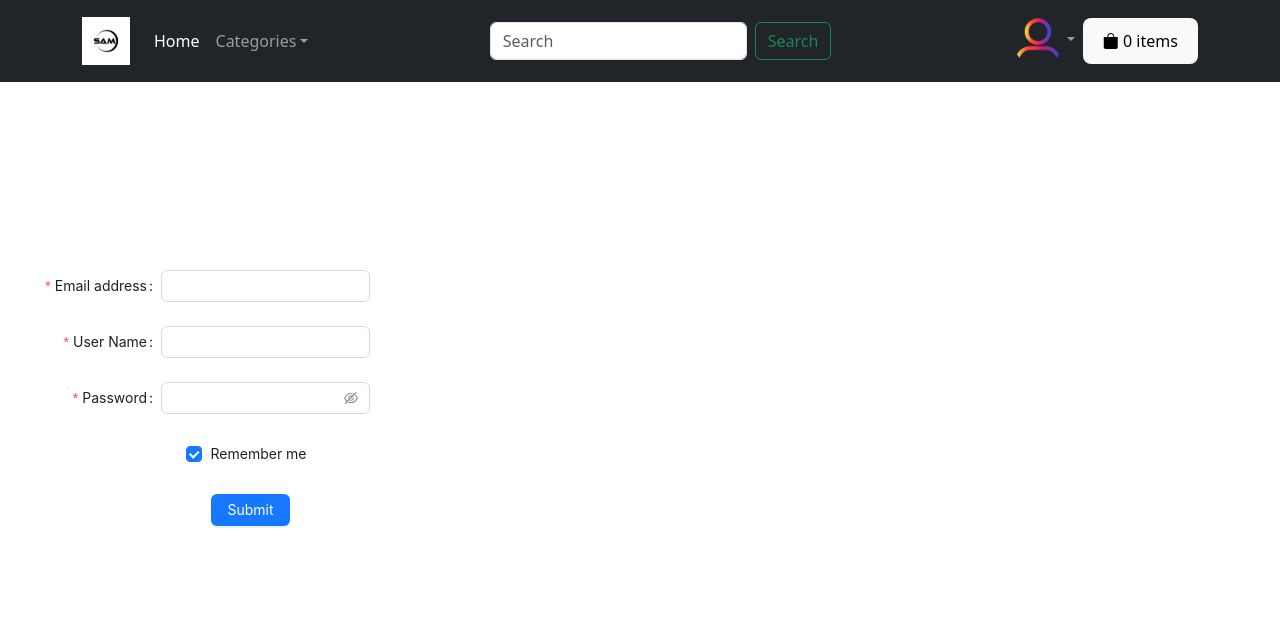
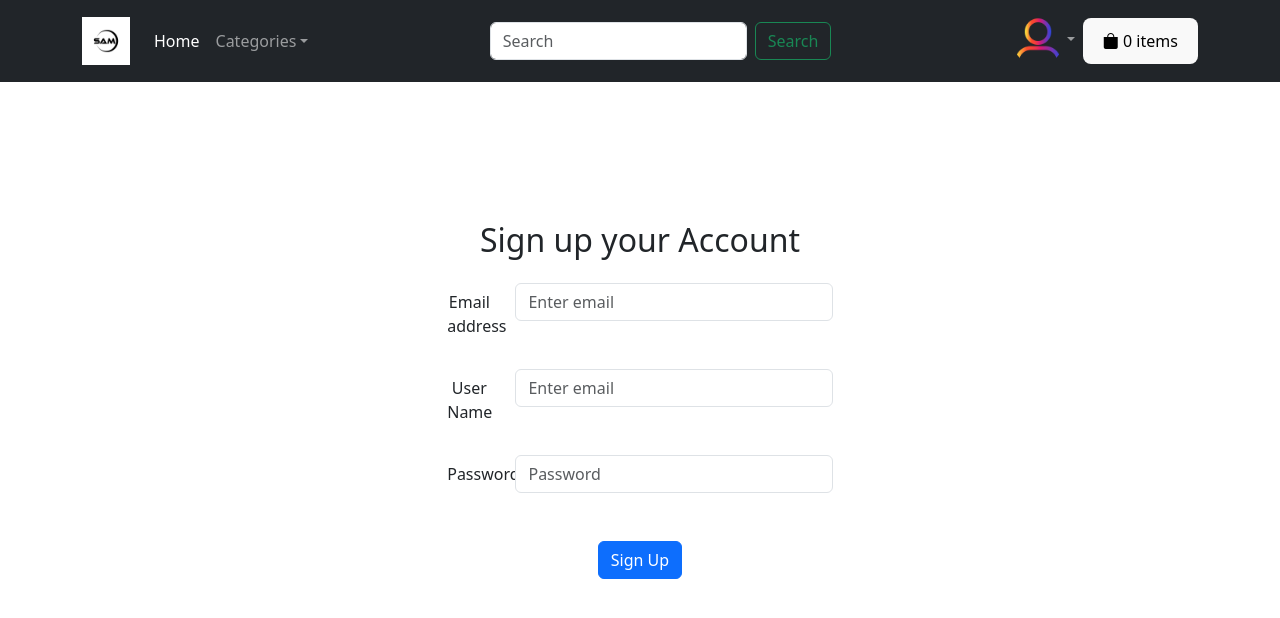
Before and after one commit to MeenaThirunaukkarasu/SAM-Shoppy-CLIENT, a React (Vite) app: page /signup in a window 1280 px wide. Shown: the top 618 px of the page. Built offline with nearby package versions, Linux system fonts and the light colour scheme; no server answers.

Commit message:
sign up fixed

```diff
--- a/src/pages/SignUpPage.jsx
+++ b/src/pages/SignUpPage.jsx
@@ -1,104 +1,66 @@
-import React from 'react';
-import { Form, Input, Checkbox, Button, message } from 'antd';
-import axios from 'axios';
-import { Link, useNavigate } from 'react-router-dom';
+import { useState } from "react";
+import axios from "axios";
+import { Link, useNavigate } from "react-router-dom";
 
-const API_URL = 'http://localhost:5005';
+const API_URL = "http://localhost:5005";
 
-const SignUpPage = () => {
+function SignUpPage() {
+  const [errorMessage, setErrorMessage] = useState(undefined);
+
   const navigate = useNavigate();
+  function signup(e) {
+    e.preventDefault();
+    const data = {
+      name: e.target.userName.value,
+      email: e.target.email.value,
+      password: e.target.password.value,
+    };
+    console.log(data);
+    axios
+      .post(`${API_URL}/auth/signup`, data)
+      .then((response) => {
+        console.log("signup  done successfully");
+        console.log("signup  done successfully", response.data);
+        navigate("/login");
+      })
+      .catch((error) => {
+        const errorDescription = error.response.data.message;
+        setErrorMessage(errorDescription);
+      });
+  }
+  return (
+    <div className="signup d-flex justify-content-center align-items-center ">
 
-  const onFinish = async (values) => {
-    try {
-      const response = await axios.post(`${API_URL}/auth/signup`, {
-        name: values.userName,
-        email: values.email,
-        password: values.password,
-      });
+      <form onSubmit={signup}>
+      <h2>Sign up your Account</h2>
+      <div className="form-group row  mt-4">
 
-      console.log('Signup done successfully', response.data);
-      message.success('Signup successful! Please proceed to login.');
-      navigate('/login');
-    } catch (error) {
-      const errorDescription = error.response?.data?.message || 'An unexpected error occurred.';
-      message.error(errorDescription);
-    }
-  };
+    <label htmlFor="exampleInputEmail1 " className="col-sm-2 col-form-label">Email address</label>
+     <div className="col-sm-10">
+     <input type="email" className="form-control" name="email" id="exampleInputEmail1" aria-describedby="emailHelp" placeholder="Enter email"/>
+  </div>
+  </div>
+  <div className="form-group row mt-4">
+    <label htmlFor="exampleInputusername" className="col-sm-2 col-form-label">User Name</label>
+    <div className="col-sm-10">
+    <input type="text" className="form-control" name="userName" id="exampleInputEmail1" aria-describedby="emailHelp" placeholder="Enter email"/>
+  </div>
+  </div>
 
-  const onFinishFailed = (errorInfo) => {
-    console.log('Failed:', errorInfo);
-  };
 
-  return (
-    <div className="container mw-100 d-flex justify-content-xxl-center align-items-center w-100 vh-100">
-      <Form
-        name="signup"
-        labelCol={{ span: 10 }}
-        wrapperCol={{ span: 16 }}
-        style={{ maxWidth: 1800 }}
-        initialValues={{
-          remember: true,
-        }}
-        onFinish={onFinish}
-        onFinishFailed={onFinishFailed}
-        autoComplete="off"
-      >
-        <Form.Item
-          label="Email address"
-          name="email"
-          rules={[
-            {
-              required: true,
-              type: 'email',
-              message: 'Please input your email address!',
-            },
-          ]}
-        >
-          <Input />
-        </Form.Item>
+        <div className="form-group row mt-4">
+    <label htmlFor="exampleInputPassword1" className="col-sm-2 col-form-label" >Password</label>
+    <div className="col-sm-10">
+    <input type="password" name="password" className="form-control" id="exampleInputPassword1" placeholder="Password"/>
+ </div>
+  </div>
 
-        <Form.Item
-          label="User Name"
-          name="userName"
-          rules={[
-            {
-              required: true,
-              message: 'Please input your username!',
-            },
-          ]}
-        >
-          <Input />
-        </Form.Item>
 
-        <Form.Item
-          label="Password"
-          name="password"
-          rules={[
-            {
-              required: true,
-              message: 'Please input your password!',
-            },
-          ]}
-        >
-          <Input.Password />
-        </Form.Item>
 
-        <Form.Item
-          name="remember"
-          valuePropName="checked"
-          wrapperCol={{ offset: 8, span: 16 }}
-        >
-          <Checkbox>Remember me</Checkbox>
-        </Form.Item>
-
-        <Form.Item wrapperCol={{ offset: 8, span: 16 }}>
-          <Button type="primary" htmlType="submit">
-            Submit
-          </Button>
-        </Form.Item>
-      </Form>
+        <button type="submit" className="btn btn-primary mt-5">Sign Up</button>
+      </form>
+      {errorMessage && <p className="error-message">{errorMessage}</p>}
     </div>
   );
-};
-
+}
 export default SignUpPage;
```
